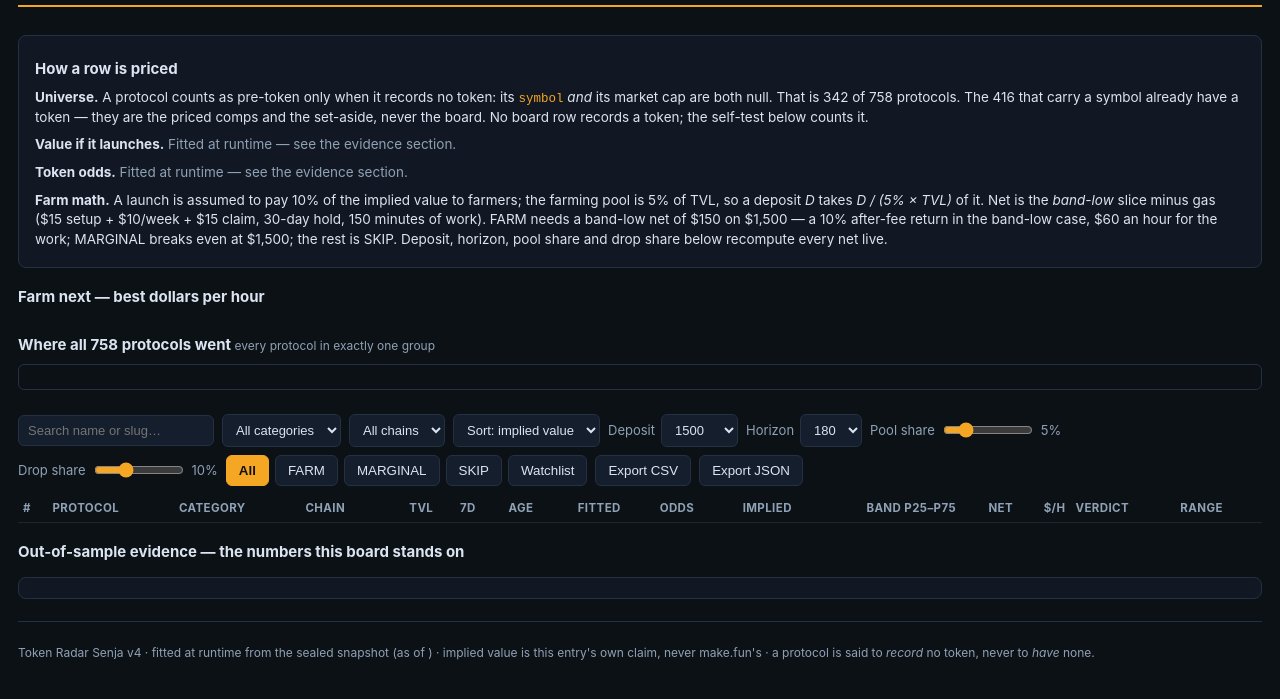
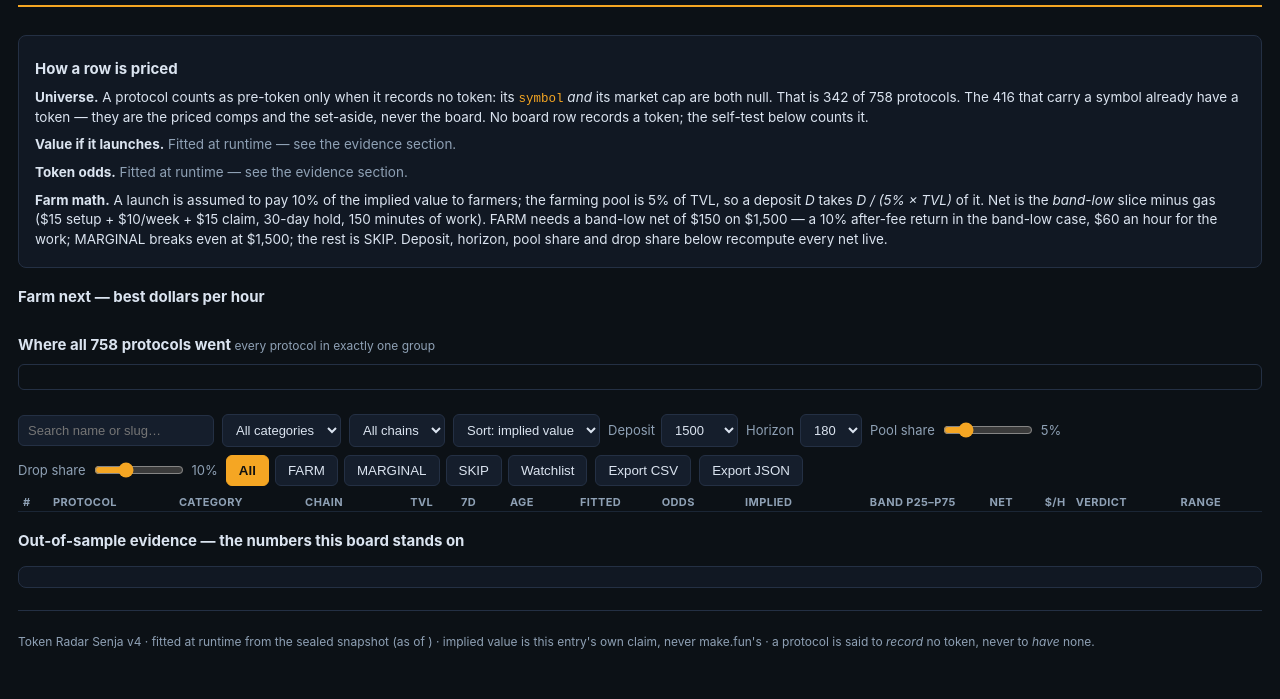
Before and after one commit to kuzan-creator/token-radar-senja-v4, a plain HTML site: page dashboard/index.html in a window 1280 px wide. Shown: the part 89-788 px from the top of the page. Drawn offline with Linux system fonts and the light colour scheme; a script that the page names is missing.

Commit message:
Token Radar Senja v4 (dense) — denser board table (12px type, 2px cell padding, 31px rows): 21 rows visible at 1280x800 (was 14), all 15 columns kept; board data, model and verdicts unchanged (FARM 20 / MARGINAL 116 / SKIP 62)

```diff
--- a/dashboard/app.css
+++ b/dashboard/app.css
@@ -28,12 +28,12 @@ h2{font-size:15px;margin:18px 0 8px}h2 .dim{font-weight:400;font-size:12px}
 .tabs button.on{background:var(--acc);color:#111;border-color:var(--acc);font-weight:700}
 .controls>button{background:var(--panel2);color:var(--txt);border:1px solid var(--line);border-radius:6px;padding:7px 12px;cursor:pointer}
 .statusline{color:var(--dim);font-size:12.5px;margin:8px 0}
-table{width:100%;border-collapse:collapse;font-size:13px}
-th,td{padding:6px 5px;border-bottom:1px solid #1b2635;text-align:left;white-space:nowrap}
-th{color:var(--dim);font-size:11.5px;text-transform:uppercase;letter-spacing:.4px;cursor:pointer;position:sticky;top:0;background:var(--bg)}
+table{width:100%;border-collapse:collapse;font-size:12px;line-height:1.2}
+th,td{padding:2px 5px;border-bottom:1px solid #1b2635;text-align:left;white-space:nowrap}
+th{color:var(--dim);font-size:11px;text-transform:uppercase;letter-spacing:.4px;cursor:pointer;position:sticky;top:0;background:var(--bg)}
 td.num,th.num{text-align:right}
 tbody tr{cursor:pointer}tbody tr:hover{background:#16202e}
-td .slug{color:var(--dim);font-size:11.5px;display:block}
+td .slug{color:var(--dim);font-size:10px;display:block;line-height:1.2}
 .v-FARM{color:var(--grn);font-weight:700}.v-MARGINAL{color:var(--org);font-weight:700}.v-SKIP{color:var(--red);font-weight:700}
 .oddsbar{display:inline-block;width:44px;height:6px;background:#22304a;border-radius:3px;vertical-align:middle;margin-left:5px}
 .oddsbar i{display:block;height:100%;background:var(--blu);border-radius:3px}
```
Also changed, not shown: screenshots/1-board.png, screenshots/2-detail.png, screenshots/3-filtered.png.
